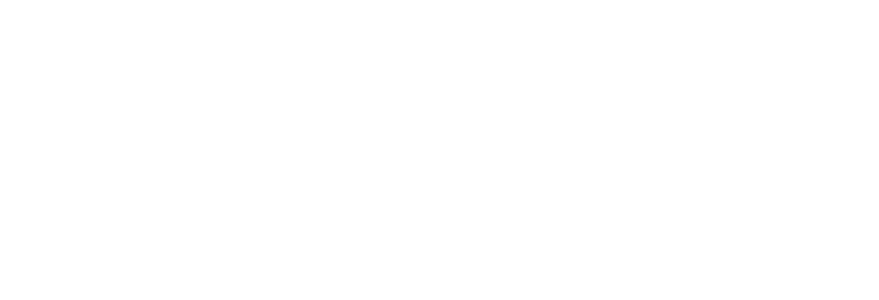
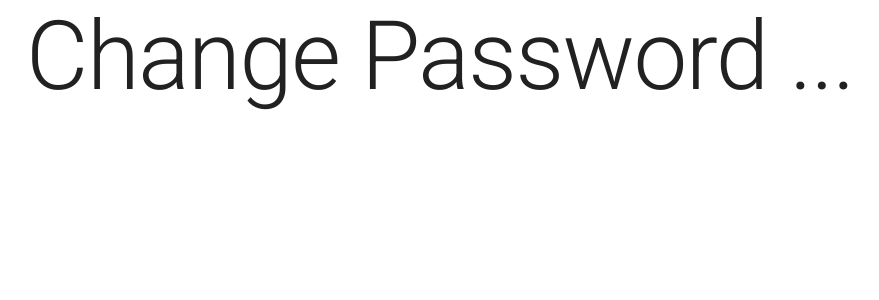
Before and after one commit to matoka02/react-crm, a Next.js app: page /users/password in a window 1280 px wide. Shown: the top 300 px of the page, without its empty margins (200-1079 px from the left). Built offline with nearby package versions, Linux system fonts and the light colour scheme.

Commit message:
update ChangePasswordPage

```diff
--- a/pages/users/password.tsx
+++ b/pages/users/password.tsx
@@ -3,10 +3,10 @@
 
 export default function ChangePasswordPage(): React.ReactElement {
   return (
-    <Box>
-      <Typography variant="h1" sx={{ paddingTop: 200, margin: 'auto', width: '50%' }}>
-        Change Password ...
-      </Typography>
+    <Box
+      sx={{ display: 'flex', flexDirection: 'row', alignItems: 'center', justifyContent: 'center' }}
+    >
+      <Typography variant="h1">Change Password ...</Typography>
     </Box>
   );
 }
```
